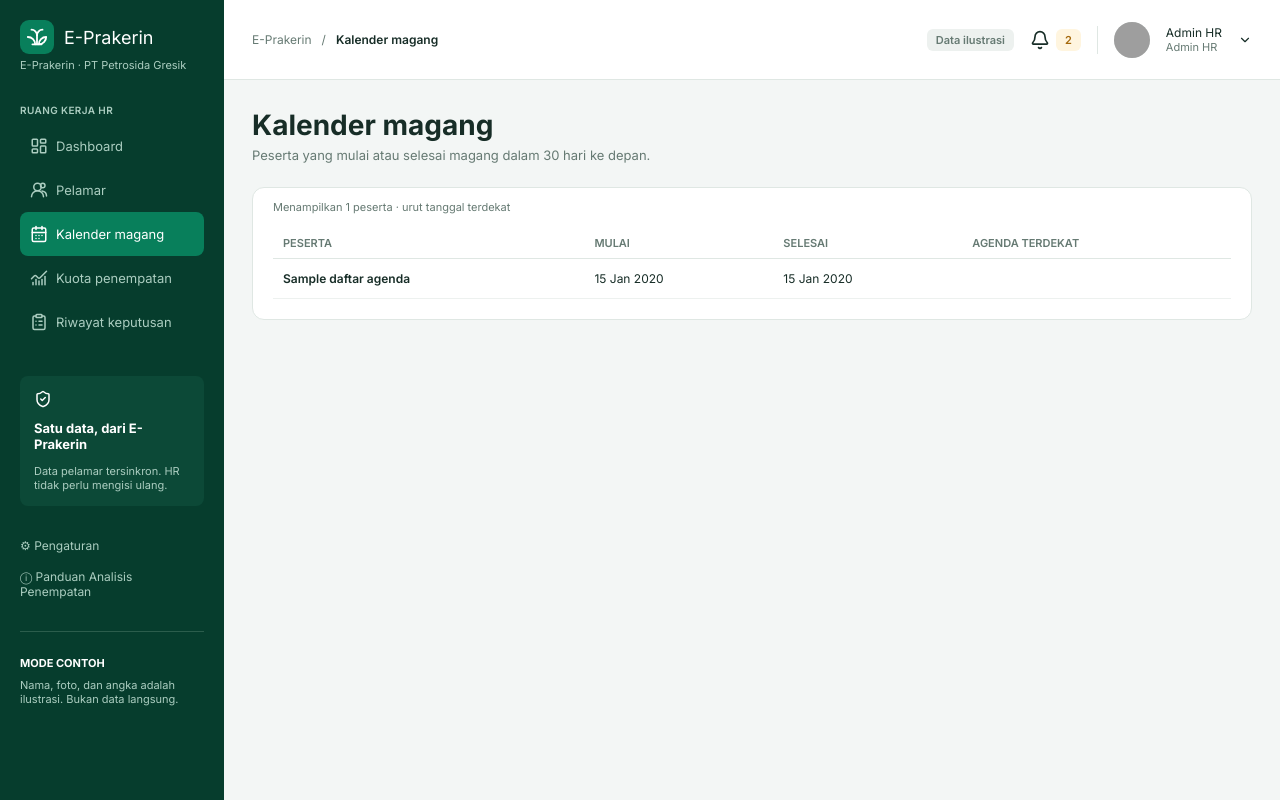
After one commit to cindycandyy/prakerin, a CodeIgniter app: the page made by application/views/analisis/kalender.php in a window 1280 px wide. The commit adds this page. Run offline with CodeIgniter, Linux system fonts and the light colour scheme; tables that the repository leaves empty or names only in its code hold one stand-in row (values such as "Sample post"); the template is opened without the code that fills it: most values are stand-ins (such as "Sample title", 1, 10 or a date in 2020); grey boxes are pictures that could not be loaded.

Commit message:
Add calendar feature for internship participants and update sidebar links

```diff
--- a/application/views/analisis/_sidebar.php
+++ b/application/views/analisis/_sidebar.php
@@ -24,7 +24,7 @@ $halaman_aktif = isset($halaman_aktif) ? $halaman_aktif : '';
         <a class="nav-item <?php echo $halaman_aktif === 'pelamar' ? 'active' : ''; ?>" href="<?php echo base_url(); ?>analisis/pelamar">
             <?php icon_analisis('users-round', 18); ?> Pelamar
         </a>
-        <a class="nav-item <?php echo $halaman_aktif === 'kalender' ? 'active' : ''; ?>" href="#">
+        <a class="nav-item <?php echo $halaman_aktif === 'kalender' ? 'active' : ''; ?>" href="<?php echo base_url(); ?>analisis/kalender">
             <?php icon_analisis('calendar-days', 18); ?> Kalender magang
         </a>
         <a class="nav-item <?php echo $halaman_aktif === 'kuota' ? 'active' : ''; ?>" href="<?php echo base_url(); ?>analisis/kuota">
--- a/application/views/analisis/dashboard.php
+++ b/application/views/analisis/dashboard.php
@@ -310,7 +310,7 @@
                 <div class="panel">
                     <div class="panel-head">
                         <h2>Agenda magang terdekat</h2>
-                        <span class="panel-head link">Buka kalender →</span>
+                        <a class="panel-head link" href="<?php echo base_url(); ?>analisis/kalender">Buka kalender →</a>
                     </div>
                     <div class="panel-sub">Oktober 2026 · mulai dan berakhir</div>
                     <div class="agenda-grid">
--- /dev/null
+++ b/application/views/analisis/kalender.php
@@ -0,0 +1,80 @@
+<?php include APPPATH . 'views/analisis/_icon.php'; ?>
+<!DOCTYPE html>
+<html lang="id">
+<head>
+    <meta charset="utf-8">
+    <meta name="viewport" content="width=device-width, initial-scale=1">
+    <title>Kalender Magang — Analisis Penempatan | E-Prakerin</title>
+    <link href="//fonts.googleapis.com/css?family=Inter:400,600,700,800" rel="stylesheet">
+    <link href="<?php echo base_url(); ?>assets/css/analisis-shell.css" rel="stylesheet">
+    <style>
+        table.agenda { width: 100%; border-collapse: collapse; font-size: 12px; }
+        table.agenda th { text-align: left; color: var(--abu-600); font-weight: 600; padding: 8px 10px; border-bottom: 1px solid var(--abu-200); font-size: 11px; text-transform: uppercase; }
+        table.agenda td { padding: 12px 10px; border-bottom: 1px solid var(--abu-100); vertical-align: top; }
+        .peserta-nama { font-weight: 600; }
+        .tag-pill { display: inline-block; padding: 4px 9px; border-radius: 6px; font-size: 11px; font-weight: 600; }
+        .tag-mulai { background: var(--kuning-bg); color: var(--kuning-teks); }
+        .tag-selesai { background: var(--hijau-100); color: var(--hijau-700); }
+        .tabel-scroll { width: 100%; overflow-x: auto; }
+    </style>
+</head>
+<body>
+<div class="layout">
+    <?php $halaman_aktif = 'kalender'; include APPPATH . 'views/analisis/_sidebar.php'; ?>
+
+    <div class="main">
+        <?php $breadcrumb_akhir = 'Kalender magang'; include APPPATH . 'views/analisis/_topbar.php'; ?>
+
+        <main class="content">
+            <div class="page-head">
+                <div>
+                    <h1>Kalender magang</h1>
+                    <p>Peserta yang mulai atau selesai magang dalam 30 hari ke depan.</p>
+                </div>
+            </div>
+
+            <div class="panel" style="width:100%">
+                <div class="panel-sub">Menampilkan <?php echo count($daftar_agenda); ?> peserta · urut tanggal terdekat</div>
+                <div class="tabel-scroll">
+                <table class="agenda">
+                    <thead>
+                        <tr>
+                            <th>Peserta</th>
+                            <th>Mulai</th>
+                            <th>Selesai</th>
+                            <th>Agenda terdekat</th>
+                        </tr>
+                    </thead>
+                    <tbody>
+                        <?php if (empty($daftar_agenda)) { ?>
+                        <tr><td colspan="4" style="text-align:center; color:var(--abu-600); padding:24px 10px;">
+                            Tidak ada peserta yang mulai/selesai dalam 30 hari ke depan.
+                        </td></tr>
+                        <?php }
+                        $hari_ini = date('Y-m-d');
+                        foreach ($daftar_agenda as $a) {
+                            $mulai_dekat = $a->tgl_mulai >= $hari_ini;
+                            $selesai_dekat = $a->tgl_selesai >= $hari_ini;
+                        ?>
+                        <tr>
+                            <td class="peserta-nama"><?php echo htmlspecialchars($a->nama); ?></td>
+                            <td><?php echo $a->tgl_mulai ? date('d M Y', strtotime($a->tgl_mulai)) : '-'; ?></td>
+                            <td><?php echo $a->tgl_selesai ? date('d M Y', strtotime($a->tgl_selesai)) : '-'; ?></td>
+                            <td>
+                                <?php if ($mulai_dekat && $a->tgl_mulai >= $hari_ini) { ?>
+                                    <span class="tag-pill tag-mulai">Mulai <?php echo date('d M', strtotime($a->tgl_mulai)); ?></span>
+                                <?php } elseif ($selesai_dekat) { ?>
+                                    <span class="tag-pill tag-selesai">Selesai <?php echo date('d M', strtotime($a->tgl_selesai)); ?></span>
+                                <?php } ?>
+                            </td>
+                        </tr>
+                        <?php } ?>
+                    </tbody>
+                </table>
+                </div>
+            </div>
+        </main>
+    </div>
+</div>
+</body>
+</html>
```
Also changed, not shown: application/controllers/Analisis.php (+7 -0 lines), application/models/Model_prk_notifikasi.php (added, +92 -0 lines), application/models/Model_prk_pelamar.php (+17 -0 lines).
